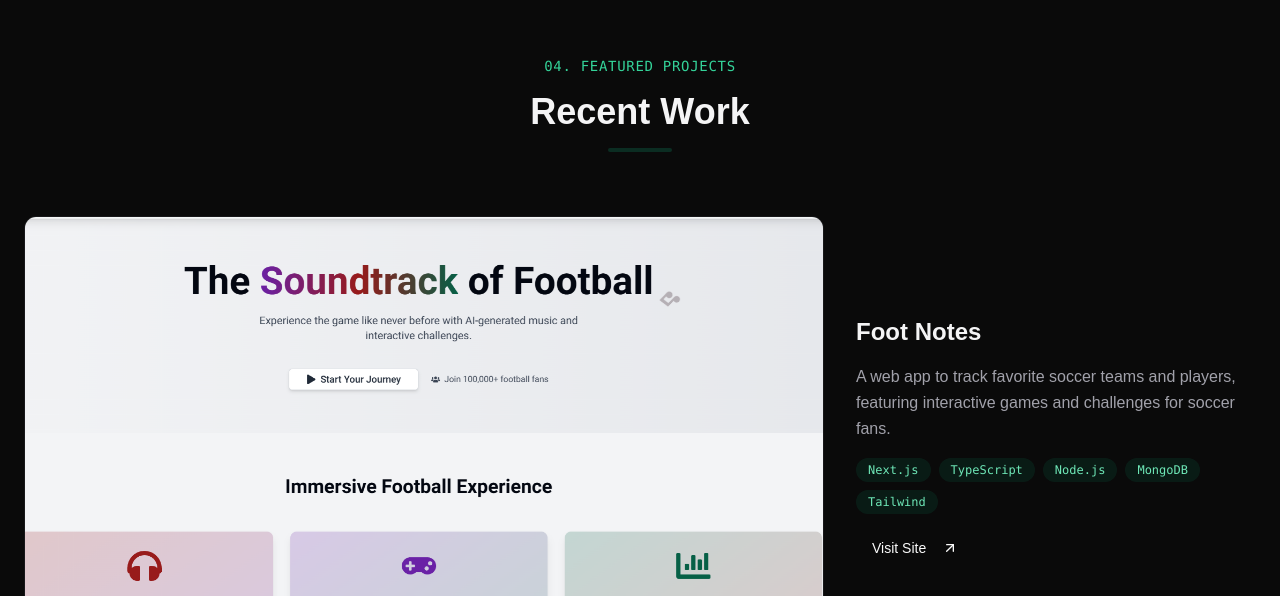
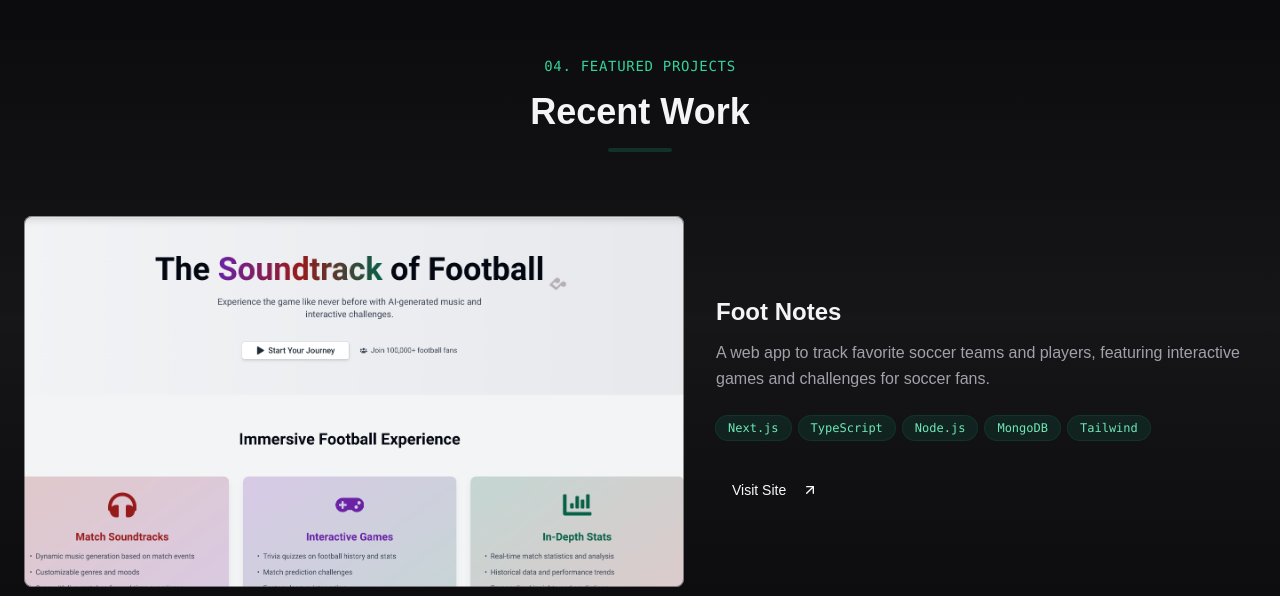
Before and after one commit to farukkandemir/portfolio-website, a Next.js app: page / in a window 1280 px wide. Shown: the part 2704-3300 px from the top of the page. Built offline with nearby package versions, Linux system fonts and the light colour scheme.

Commit message:
project page improv and website is done

```diff
--- a/components/sections/Projects.tsx
+++ b/components/sections/Projects.tsx
@@ -28,7 +28,10 @@ const projects: ProjectType[] = [
 
 const Projects = () => {
   return (
-    <section id="projects" className="relative py-24 sm:py-32">
+    <section
+      id="projects"
+      className="relative py-24 sm:py-32 bg-gradient-to-b from-zinc-950 via-zinc-900/90 to-zinc-950"
+    >
       <Container>
         {/* Section Title */}
         <div className="flex flex-col items-center text-center space-y-4 mb-16">
@@ -44,44 +47,46 @@ const Projects = () => {
           {projects.map((project, index) => (
             <div
               key={project.title}
-              className={`group relative grid grid-cols-1 gap-8 ${
-                index % 2 === 0
-                  ? "lg:grid-cols-[2fr,1fr]"
-                  : "lg:grid-cols-[1fr,2fr]"
-              }`}
+              className="group relative grid grid-cols-1 gap-8 lg:grid-cols-[1.1fr,0.9fr]"
             >
-              {/* Project Image */}
+              {/* Project Image - Smaller Size */}
               <div
-                className={`relative aspect-[16/9] overflow-hidden rounded-xl border border-zinc-800/50 ${
+                className={`relative aspect-video ${
                   index % 2 === 1 && "lg:order-2"
                 }`}
               >
-                <div className="absolute inset-0 bg-zinc-900/50 backdrop-blur-[2px] group-hover:bg-zinc-900/30 transition-colors duration-300" />
+                <div className="absolute inset-0 rounded-lg overflow-hidden">
+                  <div className="absolute inset-0 bg-gradient-to-tr from-zinc-900/90 via-zinc-900/50 to-zinc-900/90 backdrop-blur-[1px] group-hover:backdrop-blur-0 transition-all duration-300" />
                   <Image
                     src={project.imageSrc}
                     alt={`Screenshot of ${project.title}`}
                     fill
-                  className="object-cover"
-                  sizes="(max-width: 768px) 100vw, (max-width: 1200px) 50vw, 33vw"
+                    className="object-cover transition-transform duration-500 group-hover:scale-105"
+                    sizes="(max-width: 768px) 100vw, 50vw"
                     priority={index === 0}
                   />
                 </div>
+                <div className="absolute inset-0 rounded-lg ring-1 ring-inset ring-zinc-800/50 group-hover:ring-emerald-500/20 transition-colors duration-300" />
+              </div>
 
-              {/* Project Info */}
+              {/* Project Info - Improved Layout */}
               <div
                 className={`flex flex-col justify-center ${
                   index % 2 === 1 ? "lg:order-1 lg:text-right" : ""
                 }`}
               >
-                <div className="space-y-4">
-                  <h3 className="text-2xl font-bold text-zinc-100">
+                <div className="space-y-6">
+                  {/* Project Title with Improved Typography */}
+                  <div className="space-y-3">
+                    <h3 className="text-2xl font-bold text-zinc-100 group-hover:text-emerald-400 transition-colors duration-300">
                       {project.title}
                     </h3>
-                  <p className="text-zinc-400 leading-relaxed">
+                    <p className="text-base text-zinc-400 leading-relaxed">
                       {project.description}
                     </p>
+                  </div>
 
-                  {/* Tech Stack */}
+                  {/* Tech Stack - Better Organization */}
                   <div
                     className={`flex flex-wrap gap-2 ${
                       index % 2 === 1 ? "lg:justify-end" : ""
@@ -90,29 +95,38 @@ const Projects = () => {
                     {project.tech.map((tech) => (
                       <span
                         key={tech}
-                        className="px-3 py-1 text-xs font-mono text-emerald-300 bg-emerald-500/10 rounded-full"
+                        className="px-3 py-1 text-xs font-mono text-emerald-300 bg-emerald-500/10 rounded-full ring-1 ring-emerald-500/20"
                       >
                         {tech}
                       </span>
                     ))}
                   </div>
 
-                  {/* Project Links */}
+                  {/* Project Links - Better Spacing */}
                   <div
-                    className={`flex items-center gap-4 ${
+                    className={`flex items-center gap-4 pt-2 ${
                       index % 2 === 1 ? "lg:justify-end" : ""
                     }`}
                   >
                     {project.liveUrl && (
-                      <Button asChild variant="ghost" className="group/btn">
+                      <Button
+                        asChild
+                        variant="ghost"
+                        className="group/btn relative px-4 py-2"
+                      >
                         <Link href={project.liveUrl} target="_blank">
                           Visit Site
-                          <ArrowUpRight className="ml-2 h-4 w-4 transition-transform group-hover/btn:translate-x-1" />
+                          <ArrowUpRight className="ml-2 h-4 w-4 transition-transform group-hover/btn:translate-x-1 group-hover/btn:-translate-y-1" />
                         </Link>
                       </Button>
                     )}
                     {project.githubUrl && (
-                      <Button asChild variant="ghost" size="icon">
+                      <Button
+                        asChild
+                        variant="ghost"
+                        size="icon"
+                        className="hover:bg-emerald-500/10"
+                      >
                         <Link href={project.githubUrl} target="_blank">
                           <Github className="h-5 w-5" />
                         </Link>
```
Lines whose indentation alone changed are shown as unchanged.
